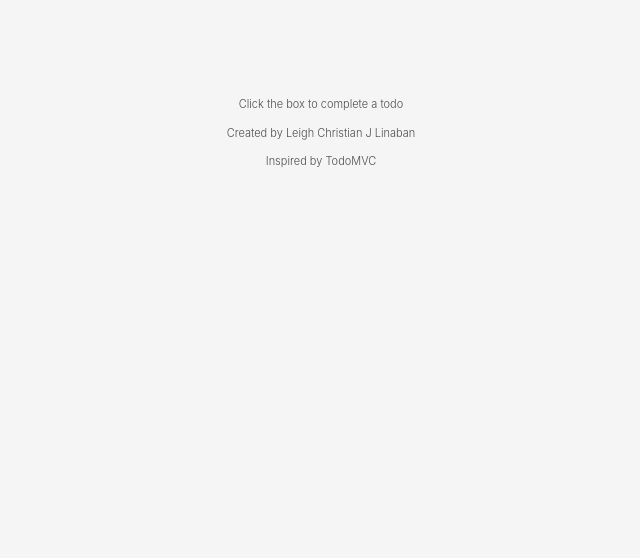
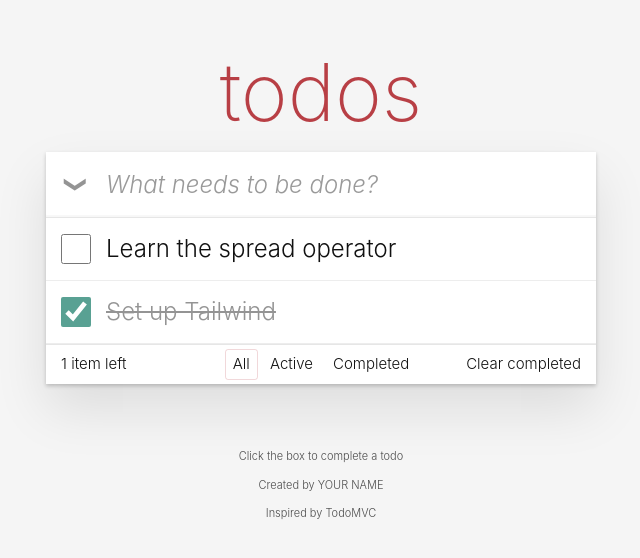
Before and after one commit to leighchristianlinaban/csit340-todomvc, a React (Vite) app: page / in a window 1280 px wide. Shown: the top 558 px of the page, without its empty margins (319-959 px from the left). Built offline with nearby package versions, Linux system fonts and the light colour scheme.

Commit message:
feat: add static todomvc layout

```diff
--- a/src/App.jsx
+++ b/src/App.jsx
@@ -5,7 +5,7 @@
      return (
        <div className="min-h-screen bg-[#f5f5f5] py-8 font-light text-[#111]">
          <Todos />
-         <Info name="Leigh Christian J Linaban" />
+         <Info name="YOUR NAME" />
        </div>
      )
    }
--- a/src/components/Todos.jsx
+++ b/src/components/Todos.jsx
@@ -1,6 +1,98 @@
 function Todos() {
   return (
     <section className="mx-auto max-w-[550px]">
+      <h1 className="text-center text-[80px] font-extralight text-[#b83f45]">
+        todos
+      </h1>
+
+      <div className="relative bg-white shadow-[0_2px_4px_0_rgba(0,0,0,0.2),0_25px_50px_0_rgba(0,0,0,0.1)]">
+        <form>
+          <input
+            className="h-[65px] w-full py-4 pr-4 pl-[60px] text-2xl shadow-[inset_0_-2px_1px_rgba(0,0,0,0.03)] outline-none placeholder:text-black/40 placeholder:italic focus:shadow-[0_0_2px_2px_#cf7d7d]"
+            placeholder="What needs to be done?"
+          />
+        </form>
+
+        <main className="relative border-t border-[#e6e6e6]">
+          <input id="toggle-all" type="checkbox" className="peer sr-only" />
+          <label
+            htmlFor="toggle-all"
+            className="absolute -top-[66px] left-0 flex h-[65px] w-[60px] cursor-pointer items-center justify-center text-[22px] text-[#949494] peer-checked:text-[#484848]"
+          >
+            <span className="rotate-90">❯</span>
+          </label>
+
+          <ul>
+            <li className="group relative flex items-center border-b border-[#ededed] text-2xl">
+              <input
+                type="checkbox"
+                className="ml-[15px] size-[30px] shrink-0 cursor-pointer accent-[#59a193]"
+              />
+              <span className="flex-1 py-[15px] pr-[60px] pl-[15px] break-all">
+                Learn the spread operator
+              </span>
+              <button
+                type="button"
+                className="absolute right-[10px] hidden size-10 cursor-pointer text-[30px] text-[#949494] group-hover:block hover:text-[#c18585]"
+              >
+                ×
+              </button>
+            </li>
+            <li className="group relative flex items-center border-b border-[#ededed] text-2xl">
+              <input
+                type="checkbox"
+                checked
+                readOnly
+                className="ml-[15px] size-[30px] shrink-0 cursor-pointer accent-[#59a193]"
+              />
+              <span className="flex-1 py-[15px] pr-[60px] pl-[15px] break-all text-[#949494] line-through">
+                Set up Tailwind
+              </span>
+              <button
+                type="button"
+                className="absolute right-[10px] hidden size-10 cursor-pointer text-[30px] text-[#949494] group-hover:block hover:text-[#c18585]"
+              >
+                ×
+              </button>
+            </li>
+          </ul>
+        </main>
+
+        <footer className="grid h-10 grid-cols-3 items-center border-t border-[#e6e6e6] px-[15px] text-[15px]">
+          <span>
+            <strong className="font-light">1</strong> item left
+          </span>
+          <ul className="flex justify-center gap-1">
+            <li>
+              <button
+                type="button"
+                className="cursor-pointer rounded-[3px] border border-[#b83f45]/20 px-[7px] py-[3px]"
+              >
+                All
+              </button>
+            </li>
+            <li>
+              <button
+                type="button"
+                className="cursor-pointer rounded-[3px] border border-transparent px-[7px] py-[3px] hover:border-[#b83f45]/10"
+              >
+                Active
+              </button>
+            </li>
+            <li>
+              <button
+                type="button"
+                className="cursor-pointer rounded-[3px] border border-transparent px-[7px] py-[3px] hover:border-[#b83f45]/10"
+              >
+                Completed
+              </button>
+            </li>
+          </ul>
+          <button type="button" className="cursor-pointer justify-self-end hover:underline">
+            Clear completed
+          </button>
+        </footer>
+      </div>
     </section>
   )
 }
```
